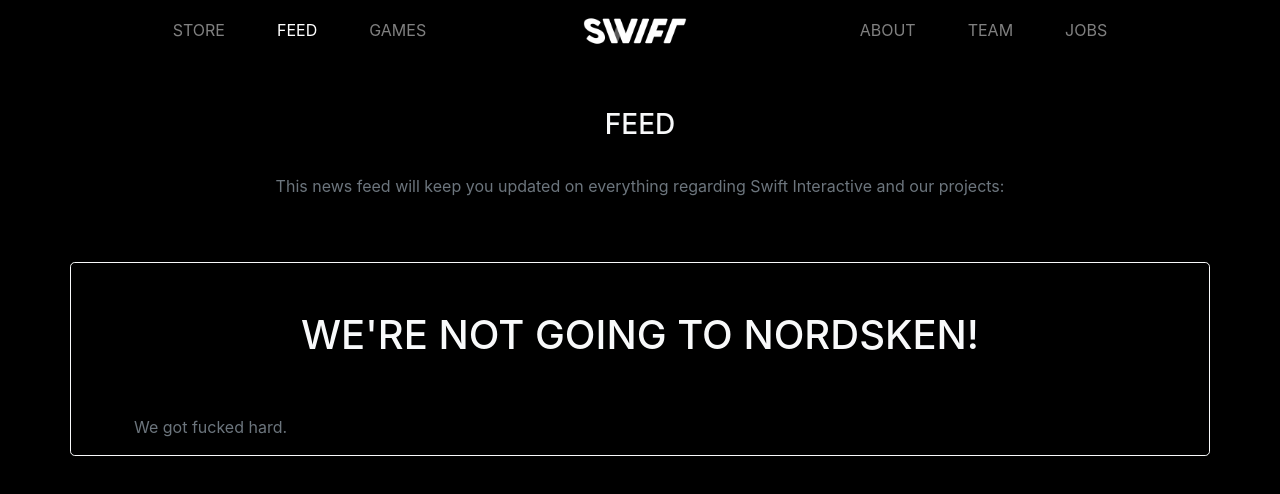
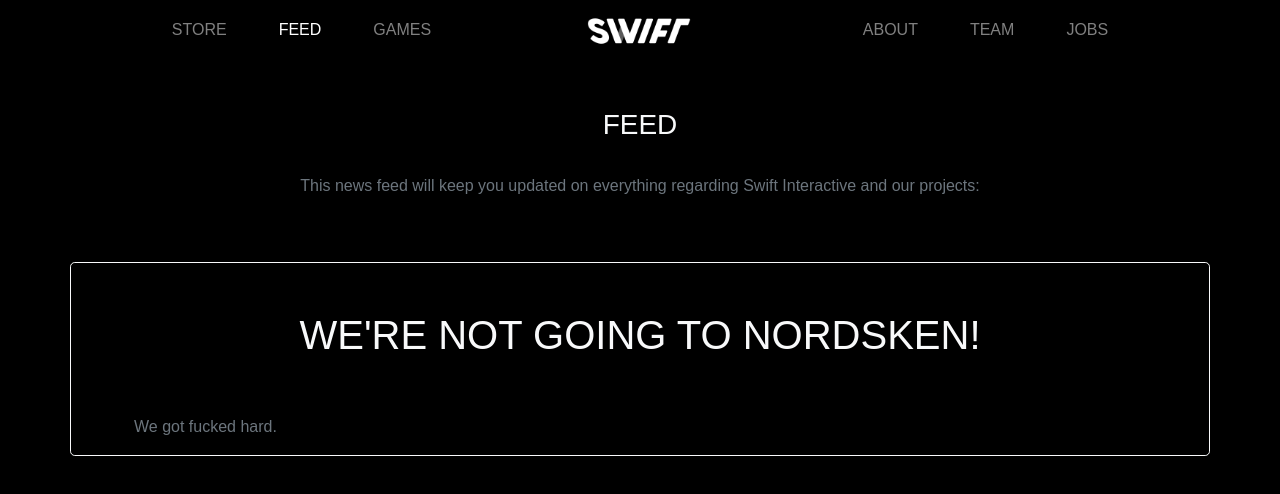
Before and after one commit to P-ctrl/Swift, a plain HTML site: page feed.html in a window 1280 px wide. Drawn offline with nearby package versions, Linux system fonts and the light colour scheme; a script that the page names is missing.

Commit message:
Cocogoose font

```diff
--- a/style.css
+++ b/style.css
@@ -1,6 +1,6 @@
 @font-face {
-    font-family: coco-font;
-    src: url("Cocogoose Pro-trial.ttf");
+    font-family: "Cocogoose";
+    src: url("Cocogoose Pro-trial.ttf") format("ttf");
 }
 
 .bg-black {
@@ -26,8 +26,8 @@
     border-radius: 0.5em;
 }
 
-.coco-font {
-    font-family: 'coco-font', Arial, Helvetica, sans-serif;
+* {
+    font-family: 'Cocogoose', Arial, Helvetica, sans-serif;
 }
 
 .icon {
```
